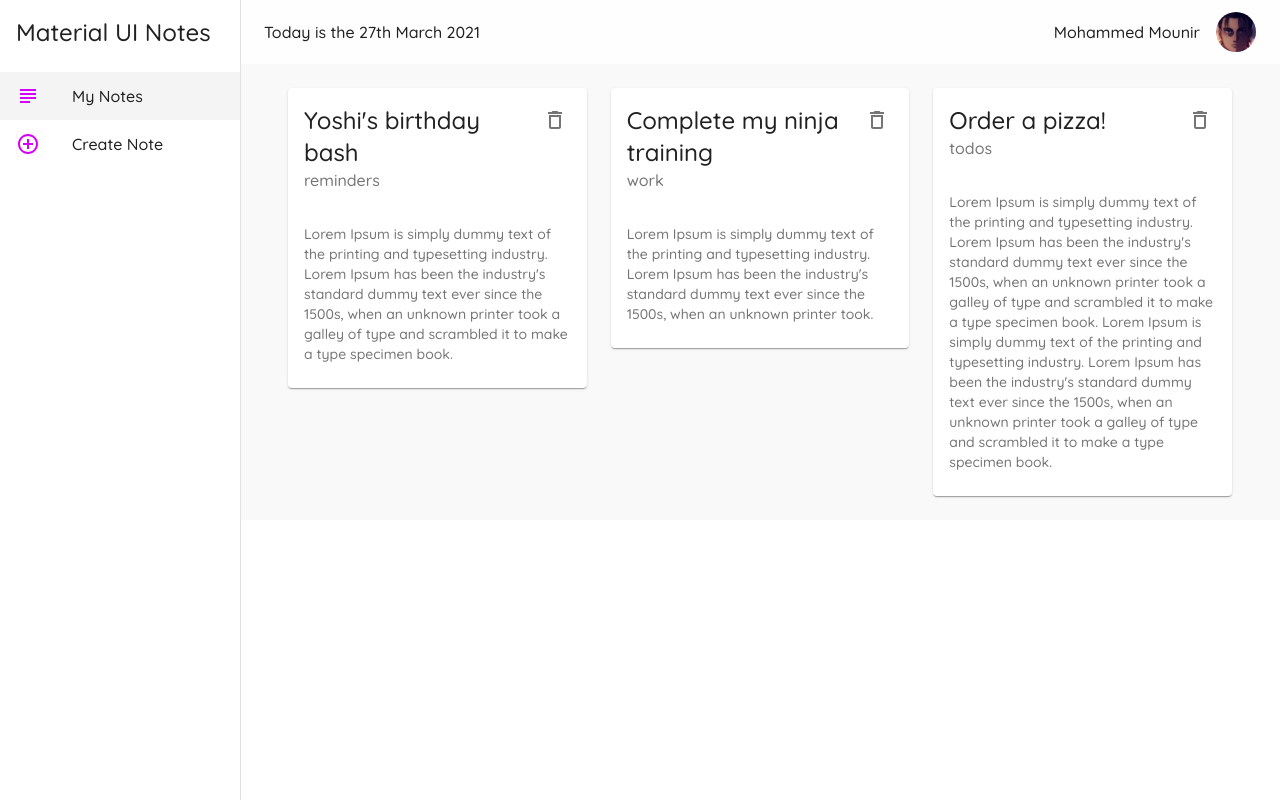
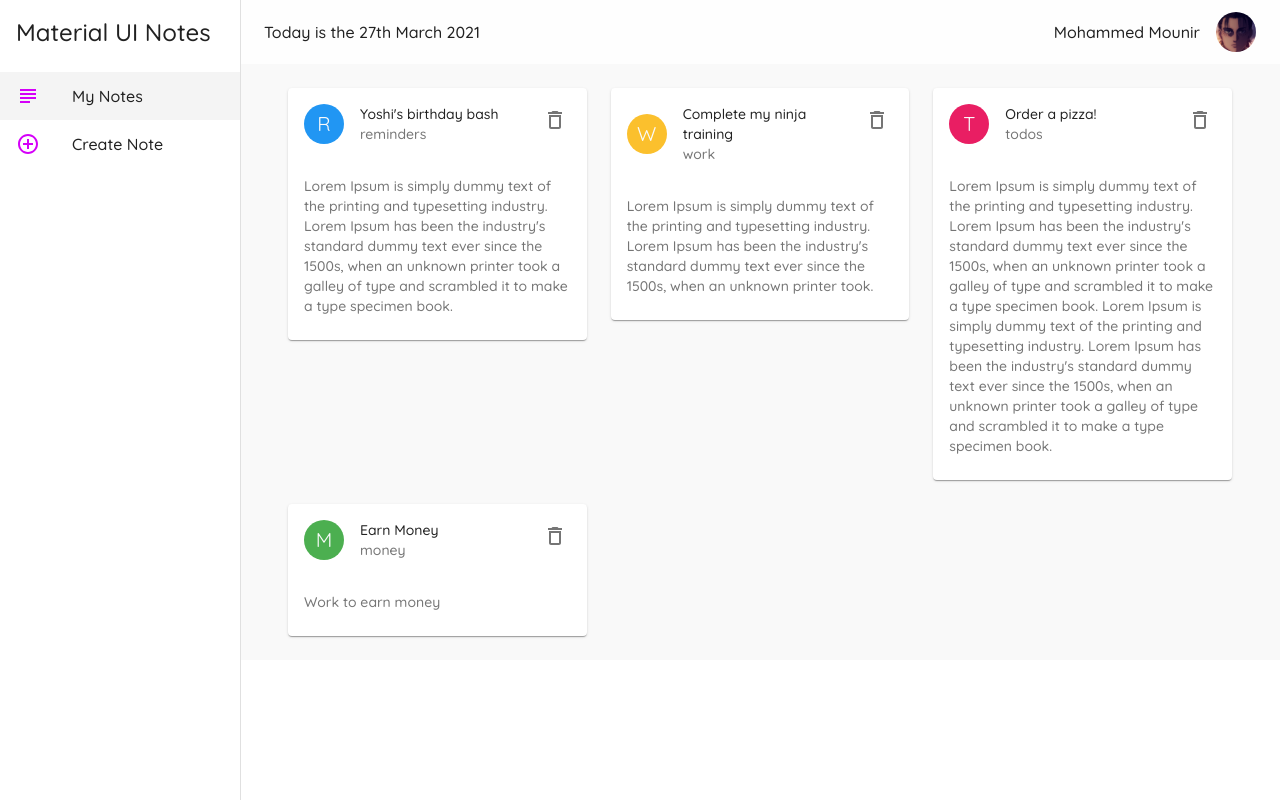
Before and after one commit to Mohammed-Mounir/Material-UI-Project, a React (Create React App) app: page / in a window 1280 px wide. Built offline with nearby package versions, Linux system fonts and the light colour scheme; data requests are answered from the project's data file.

Commit message:
Added avatar for each note card

```diff
--- a/data/db.json
+++ b/data/db.json
@@ -17,6 +17,12 @@
       "details": "Lorem Ipsum is simply dummy text of the printing and typesetting industry. Lorem Ipsum has been the industry's standard dummy text ever since the 1500s, when an unknown printer took a galley of type and scrambled it to make a type specimen book.\nLorem Ipsum is simply dummy text of the printing and typesetting industry. Lorem Ipsum has been the industry's standard dummy text ever since the 1500s, when an unknown printer took a galley of type and scrambled it to make a type specimen book.",
       "category": "todos",
       "id": 3
+    },
+    {
+      "title": "Earn Money ",
+      "details": "Work to earn money",
+      "category": "money",
+      "id": 4
     }
   ]
 }
--- a/src/components/NoteCard.js
+++ b/src/components/NoteCard.js
@@ -5,12 +5,39 @@ import CardContent from '@material-ui/core/CardContent'
 import IconButton from '@material-ui/core/IconButton';
 import { DeleteOutlined } from '@material-ui/icons';
 import Typography from '@material-ui/core/Typography';
+import Avatar from '@material-ui/core/Avatar'
+import { makeStyles } from '@material-ui/core';
+import { blue, green, pink, yellow } from '@material-ui/core/colors';
+
+const useStyles = makeStyles({
+    avatar: {
+        backgroundColor: (note) => {
+            if(note.category === 'work'){
+                return yellow[700]
+            }
+            if(note.category === 'money'){
+                return green[500]
+            }
+            if(note.category === 'todos'){
+                return pink[500]
+            }
+            return blue[500]
+        }
+    }
+})
 
 const NoteCard = ({note, handleDeleteNote}) => {
+    const classes = useStyles(note)
+
     return (
         <div>
             <Card elevation={1}>
                 <CardHeader
+                    avatar={
+                        <Avatar className={classes.avatar}>
+                            {note.category[0].toUpperCase()}
+                        </Avatar>
+                    }
                     action={
                         <IconButton onClick={() => handleDeleteNote(note.id)}>
                             <DeleteOutlined />
```
